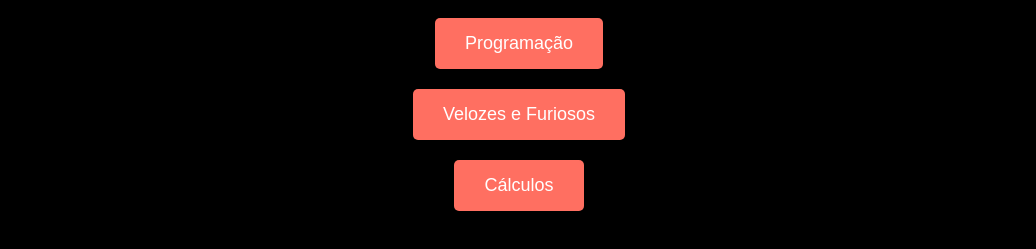
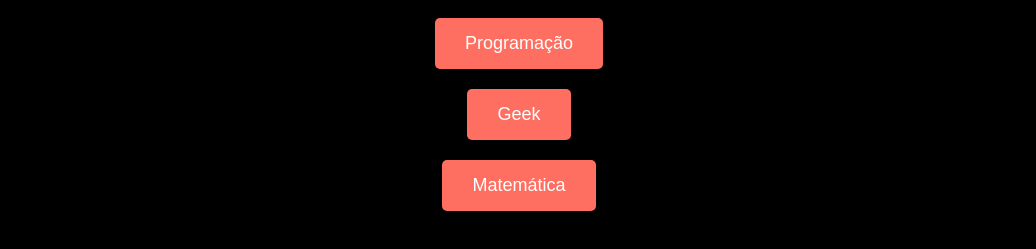
Before and after one commit to LeonardoJr96/Trabalho_webDesing_pc, a website: page index.html in a window 1280 px wide. Shown: the part 333-582 px from the top of the page, without its empty margins (121-1157 px from the left). Drawn offline with Linux system fonts and the light colour scheme.

Commit message:
update commit: renames

```diff
--- a/index.html
+++ b/index.html
@@ -10,8 +10,8 @@
 <body>
     <h1>Escolha um dos Quizes para responder</h1>
     <a href="./assets/components/quest_1/component.quest1.html"><button>Programação</button></a>
-    <a href="./assets/components/quest_2/component.quest2.html"><button>Velozes e Furiosos</button></a>
-    <a href="./assets/components/quest_3/component.quest3.html"><button>Cálculos</button></a>
+    <a href="./assets/components/quest_2/component.quest2.html"><button>Geek</button></a>
+    <a href="./assets/components/quest_3/component.quest3.html"><button>Matemática</button></a>
     <script src="./assets/script.js"></script>
 </body>
 </html>
```
Also changed, not shown: assets/components/quest_1/component.quest1.html (+1 -1 lines), assets/components/quest_2/component.quest2.html (+1 -1 lines), assets/components/quest_3/component.quest3.html (+1 -1 lines).
